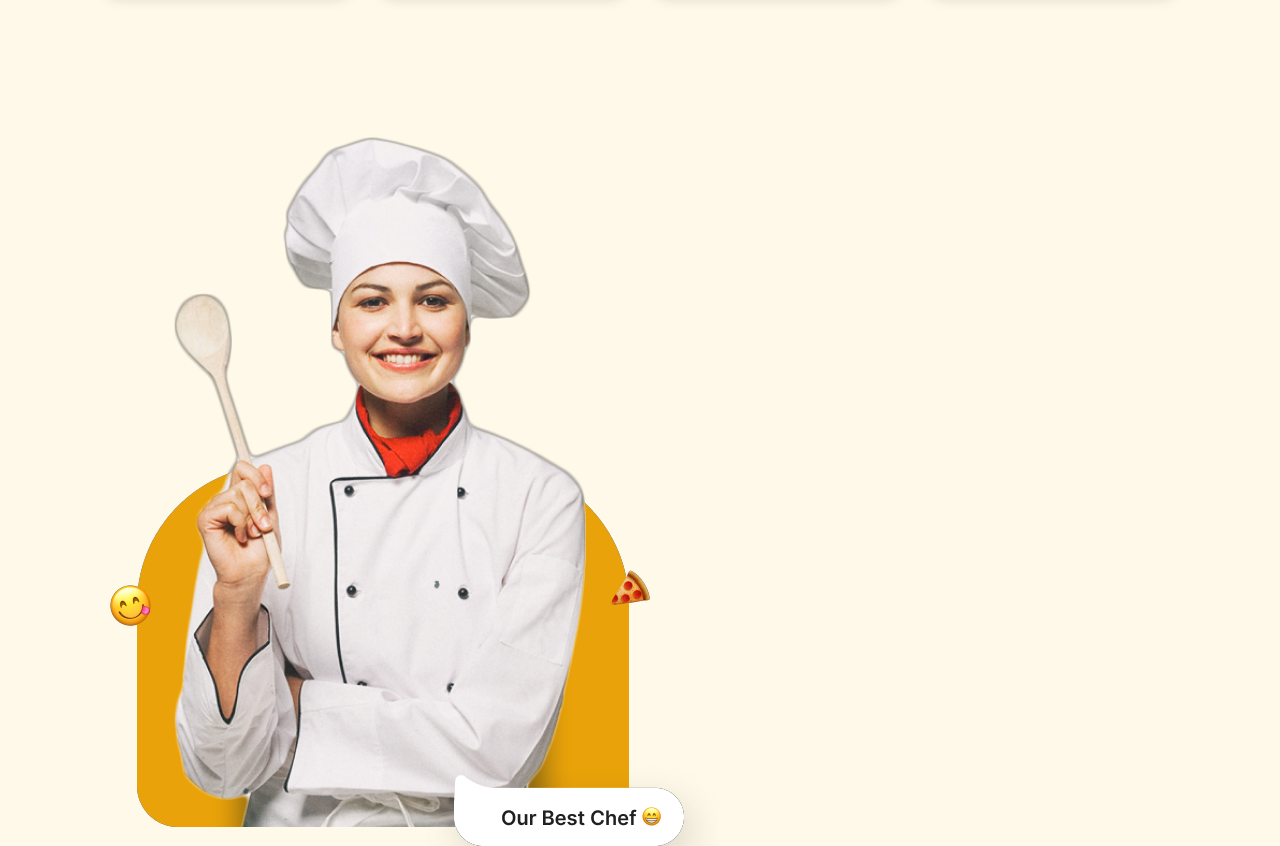
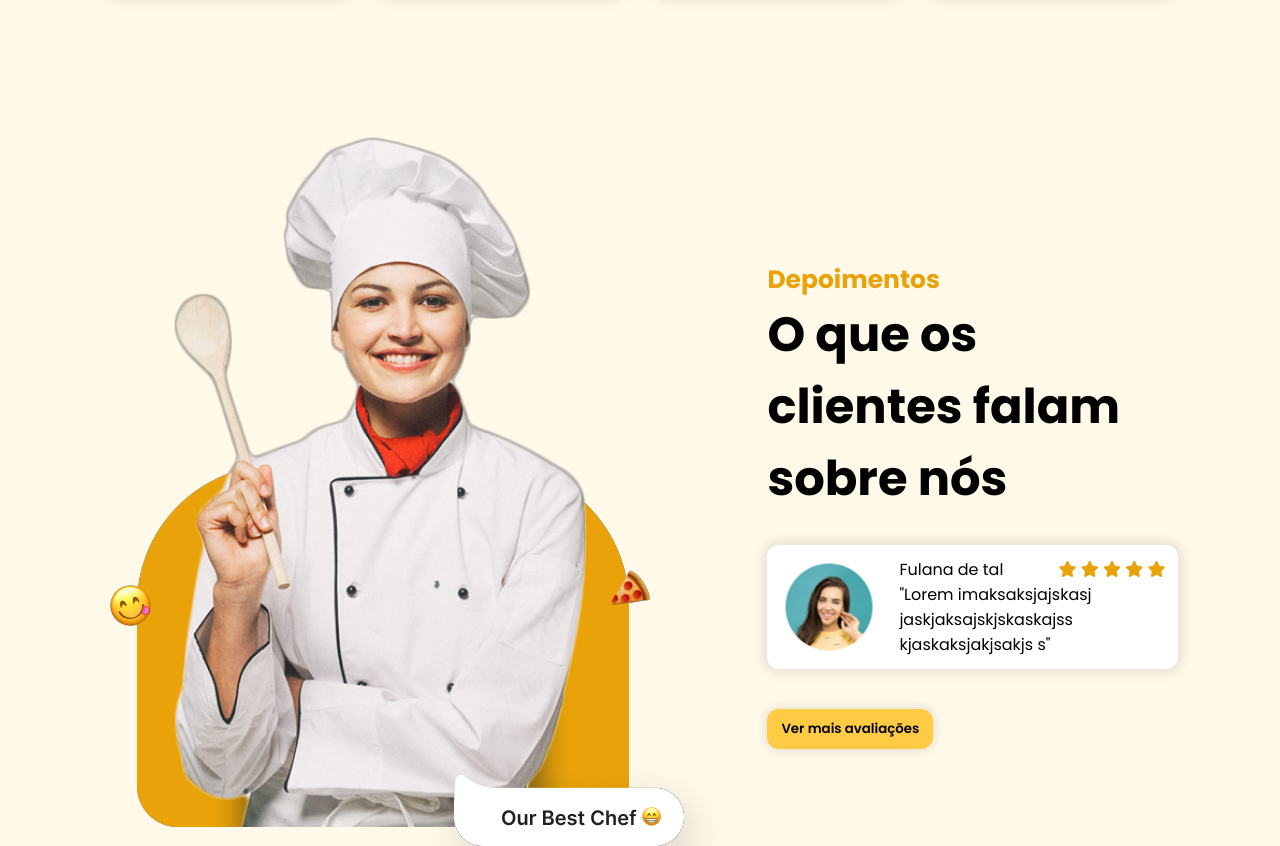
Before and after one commit to sarahmax0/landingpage, a plain HTML site: page index.html in a window 1280 px wide. Shown: the part 1488-2334 px from the top of the page. Drawn offline with nearby package versions, Linux system fonts and the light colour scheme.

Commit message:
Testimonials - CSS

```diff
--- a/index.html
+++ b/index.html
@@ -9,6 +9,7 @@
     <link rel="stylesheet" href="src/styles/style.css">
     <link rel="stylesheet" href="src/styles/fome.css">
     <link rel="stylesheet" href="src/styles/menu.css">
+    <link rel="stylesheet" href="src/styles/testimonials.css">
     <title>Landing page</title>
 </head>
 <body>
--- /dev/null
+++ b/src/styles/testimonials.css
@@ -0,0 +1,55 @@
+#testimonials {
+    min-height: calc(100vh- 91px);
+    display: flex;
+    align-items: center;
+    justify-content: center;
+    gap: 48px;
+}
+
+#testimonials_chef {
+    width: 500px;
+    height: auto;
+}
+
+#testimonials .section-subtitle {
+    font-size: 3rem;
+}
+
+#testimonials_content {
+    width: 50%;
+}
+
+#feedbacks {
+    display: flex;
+    flex-direction: column;
+    gap: 20px;
+    margin-bottom: 40px  ;
+    margin-top: 30px;
+}
+
+.feedback {
+    display: flex;
+    align-items: center;
+    gap: 20px;
+    background-color: #fff;
+    padding: 12px;
+    border-radius: 12px;
+    box-shadow: 0px 0px 12px 4px rgba(0, 0, 0, 0.1);
+}
+
+.feedback-avatar {
+    width: 100px;
+    height: 100px;
+    border-radius: 100%;
+    object-fit: cover;
+}
+
+.feedback-content p {
+    display: flex;
+    justify-content: space-between;
+}
+
+.feedback-content p span {
+    color: #e9a209;
+
+}
```
